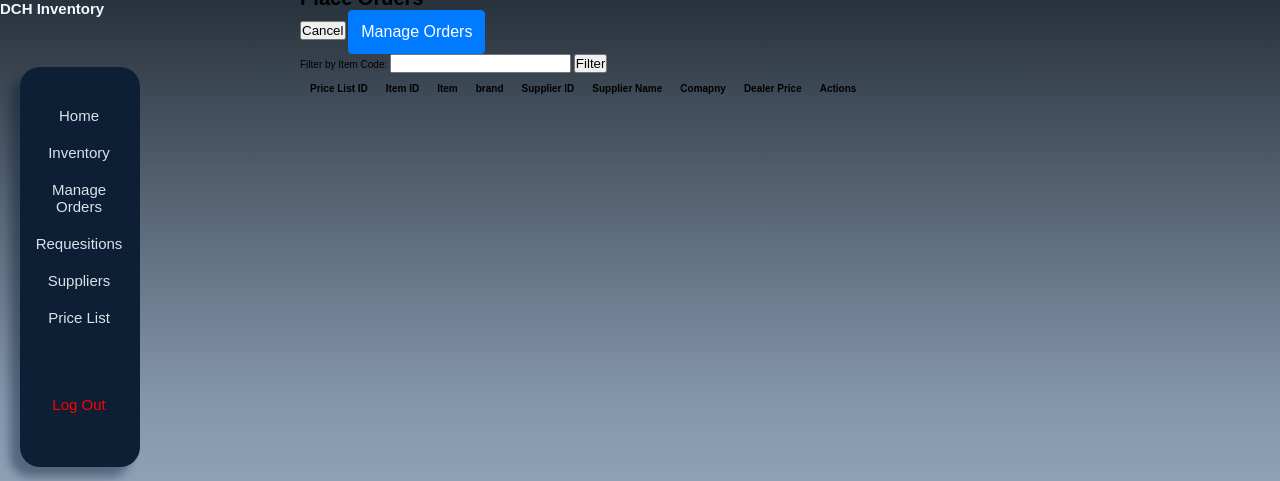
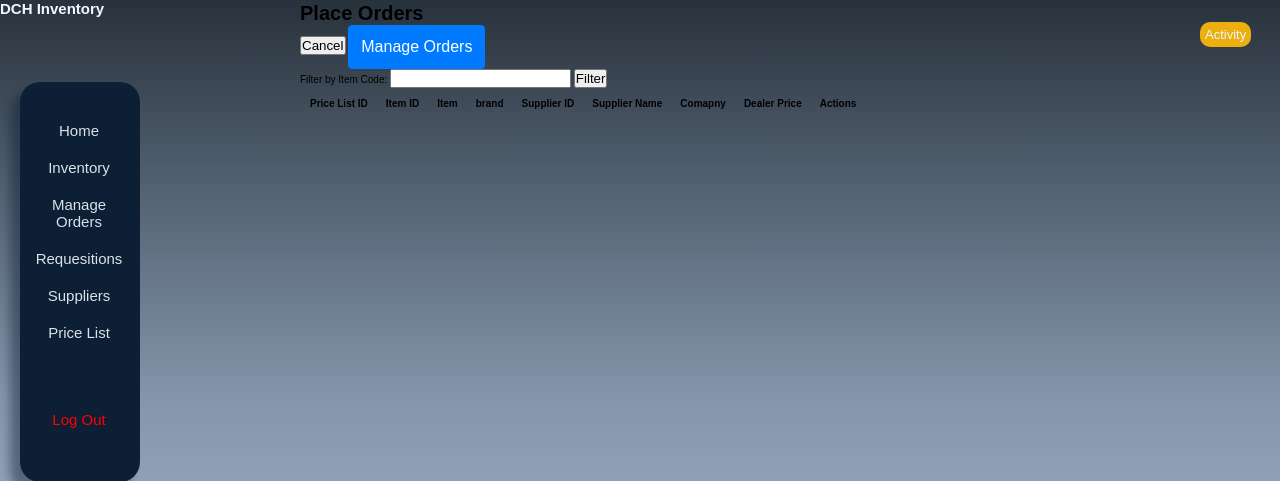
Before and after one commit to Shadowplayer118/dchSystem, a PHP site: page /Order_Folder/Order_Place.php in a window 1280 px wide. Shown: the top 481 px of the page. Run offline with PHP 8.4, Linux system fonts and the light colour scheme; data comes from the database, SQL or seed files in the repository; data that the repository does not hold is empty.

Commit message:
fixed links to other pages

```diff
--- a/HomePage.php
+++ b/HomePage.php
@@ -82,8 +82,11 @@ if ($result) {
 <body style="overflow-y: hidden">
 <h2 class = "title">DCH Inventory </h2>
 
+<a href="../Activity/activity_table.php" target="_blank" class="activity-today">Activity</a>
 
     <div class="header">
+
+
 
         <div class="link-container">
             <a href="HomePage.php"  class="index-link">Home</a>
--- a/Order_Folder/Order_Manager.php
+++ b/Order_Folder/Order_Manager.php
@@ -33,7 +33,11 @@ $result = mysqli_query($con, $sql);
 <body>
 
 <h2>DCH Inventory </h2>
+<a href="../Activity/activity_table.php" target="_blank" class="activity-today">Activity</a>
+
 <div class="header">
+
+
 
 
     <div class="link-container">
--- a/Order_Folder/Order_Place.php
+++ b/Order_Folder/Order_Place.php
@@ -20,6 +20,10 @@ include '../inventoryDb_connect.php';
   -->
     <title>Place Table</title>
     <h2>DCH Inventory </h2>
+
+
+    <a href="../Activity/activity_table.php" target="_blank" class="activity-today">Activity</a>
+
 
     <div class="header">
 
--- a/PriceList_Folder/Pricelist_Table.php
+++ b/PriceList_Folder/Pricelist_Table.php
@@ -27,6 +27,9 @@ include '../inventoryDb_connect.php';
 
 <body>
 <h2>DCH Inventory </h2>
+
+<a href="../Activity/activity_table.php" target="_blank" class="activity-today">Activity</a>
+
 <div class="header">
 
 
--- a/Requesition_Folder/Requesiton_Manager.php
+++ b/Requesition_Folder/Requesiton_Manager.php
@@ -46,8 +46,9 @@ $result = mysqli_query($con, $sql);
 <body>
 
 <h2>DCH Inventory </h2>
+<a href="../Activity/activity_table.php" target="_blank" class="activity-today">Activity</a>
+
 <div class="header">
-
 
     <div class="link-container">
     <a href="../HomePage.php"  class="index-link">Home</a>
--- a/Requesition_Folder/Requesiton_Place.php
+++ b/Requesition_Folder/Requesiton_Place.php
@@ -20,8 +20,9 @@ include '../inventoryDb_connect.php';
     <title>Request Table</title>
 
     <h2>DCH Inventory </h2>
+    <a href="../Activity/activity_table.php" target="_blank" class="activity-today">Activity</a>
+
     <div class="header">
-
 
     <div class="link-container">
     <a href="../HomePage.php"  class="index-link">Home</a>
--- a/Supplier_Folder/Supplier_Table.php
+++ b/Supplier_Folder/Supplier_Table.php
@@ -26,6 +26,8 @@ include '../inventoryDb_connect.php';
 
 <body>
 <h2>DCH Inventory </h2>
+<a href="../Activity/activity_table.php" target="_blank" class="activity-today">Activity</a>
+
 <div class="header">
 
 
```
